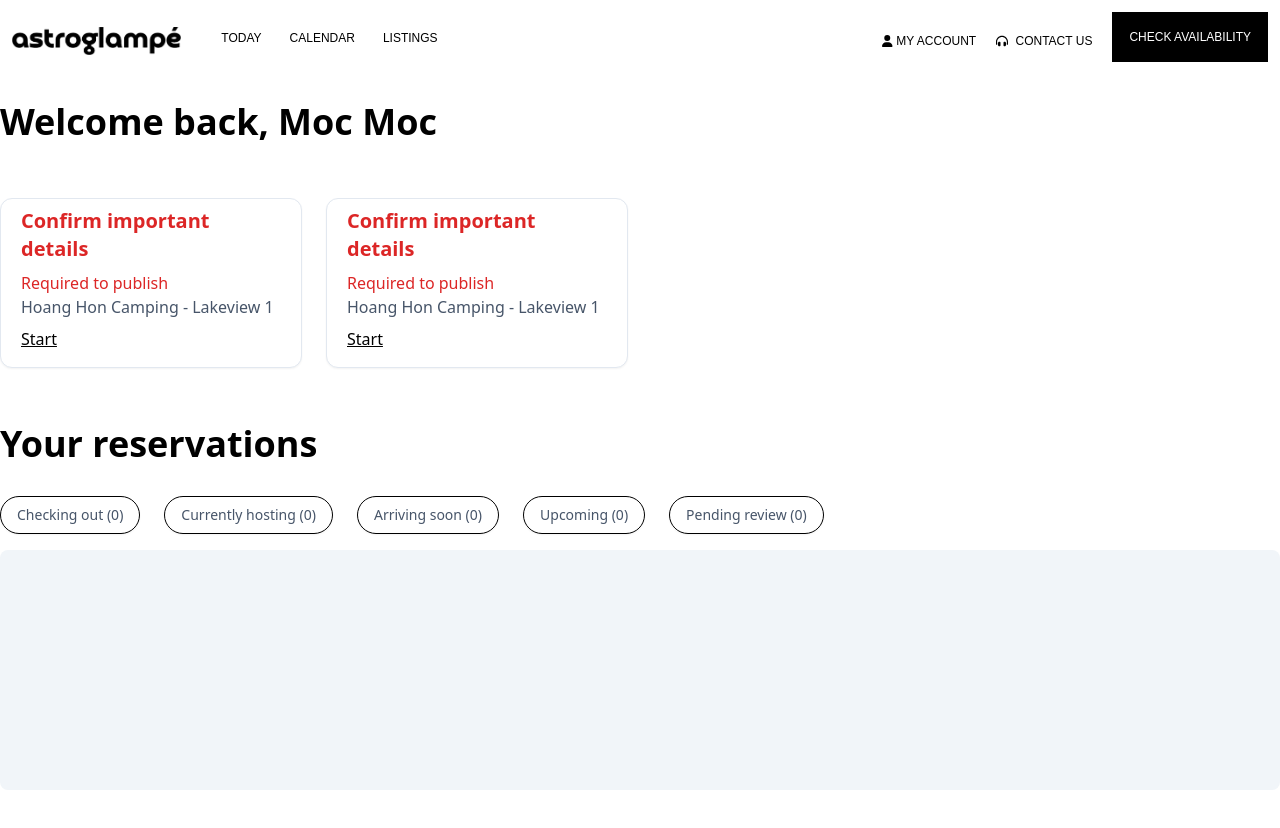
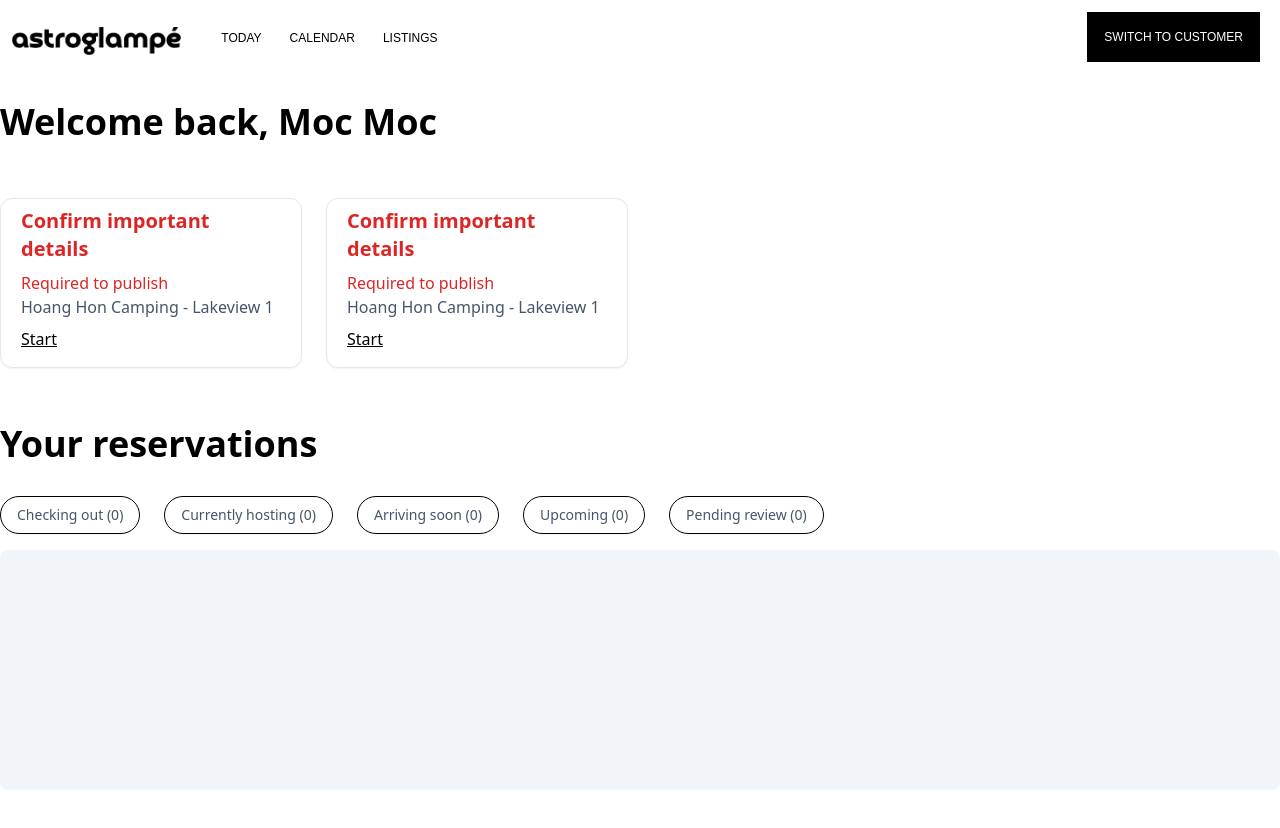
Before and after one commit to TanThinh1207/glamping-front, a React (Vite) app: page /hosting in a window 1280 px wide. Shown: the top 828 px of the page. Built offline with nearby package versions, Linux system fonts and the light colour scheme.

Commit message:
update navbar

```diff
--- a/src/components/NavigationBar.jsx
+++ b/src/components/NavigationBar.jsx
@@ -59,24 +59,6 @@ const NavigationBar = () => {
                             <img src={logo} alt="Logo AstroGlampé" />
                         </Link>
                     </div>
-                    {/* {!isMinimized && (
-                        <ul
-                            className={`flex uppercase font-montserrat justify-center items-center space-x-7 list-none pt-2 pb-3`}
-                        >
-
-                            {[
-                                { name: "glamping", link: "/" },
-                                { name: "accomodations", link: "/accommodations" },
-                                { name: "about", link: "/about" },
-                                { name: "become a host", link: "/hosting" },
-                            ].map((menuItem, i) => (
-                                <li key={i} className="nav-link font-montserrat text-xs cursor-pointer">
-                                    <Link to={menuItem.link}>{menuItem.name}</Link>
-                                </li>
-                            ))}
-
-                        </ul>
-                    )} */}
                     {!isMinimized && (
                         <ul
                             className={`flex uppercase font-montserrat justify-center items-center space-x-7 list-none pt-2 pb-3`}
@@ -113,14 +95,7 @@ const NavigationBar = () => {
                             </div>
                         </div>
                         <ul className="flex flex-col items-center uppercase pt-10 space-y-16 text-xl">
-                            {[
-                                { name: "glamping", link: "/" },
-                                { name: "accomodations", link: "/accommodations" },
-                                { name: "about", link: "/about" },
-                                { name: "become a host", link: "/hosting" },
-                                { name: "my account", link: "/my-account" },
-                                { name: "contact us", link: "/contact-us" },
-                            ].map((menuItem, i) => (
+                            {menuItems.map((menuItem, i) => (
                                 <li key={i} className="nav-link font-normal text-base cursor-pointer">
                                     <Link to={menuItem.link}>{menuItem.name}</Link>
                                 </li>
@@ -129,7 +104,8 @@ const NavigationBar = () => {
                         </ul>
                     </div>
                 </div>
-                <div className="right-container flex justify-end space-x-5 w-1/2">
+                {!isHostingPage ? (
+                    <div className="right-container flex justify-end space-x-5 w-1/2">
                     <div className="flex items-center">
                         <Link to="/" className="font-montserrat uppercase text-xs hidden xl:inline-block">
                             <FontAwesomeIcon
@@ -154,6 +130,15 @@ const NavigationBar = () => {
                             Check availability
                     </button>
                 </div>
+                ) : (
+                <div className="right-container flex justify-end w-1/2">
+                    <button className="bg-black text-white text-xs border-black border uppercase mb-2 p-4 transform
+                        duration-300 ease-in-out hover:text-black hover:bg-transparent hover:border hover:border-black
+                        mr-2">
+                            Switch to customer
+                    </button>
+                </div>
+                )}
             </div>
         </div>
     );
--- a/src/pages/Hosting.jsx
+++ b/src/pages/Hosting.jsx
@@ -1,6 +1,8 @@
 import React, { useState } from 'react'
+
 const Hosting = () => {
   const [activeTab, setActiveTab] = useState("");
+
   return (
     <div className="w-full h-screen bg-white">
       <div className="mx-auto px-30 max-w-7xl text-left">
```
